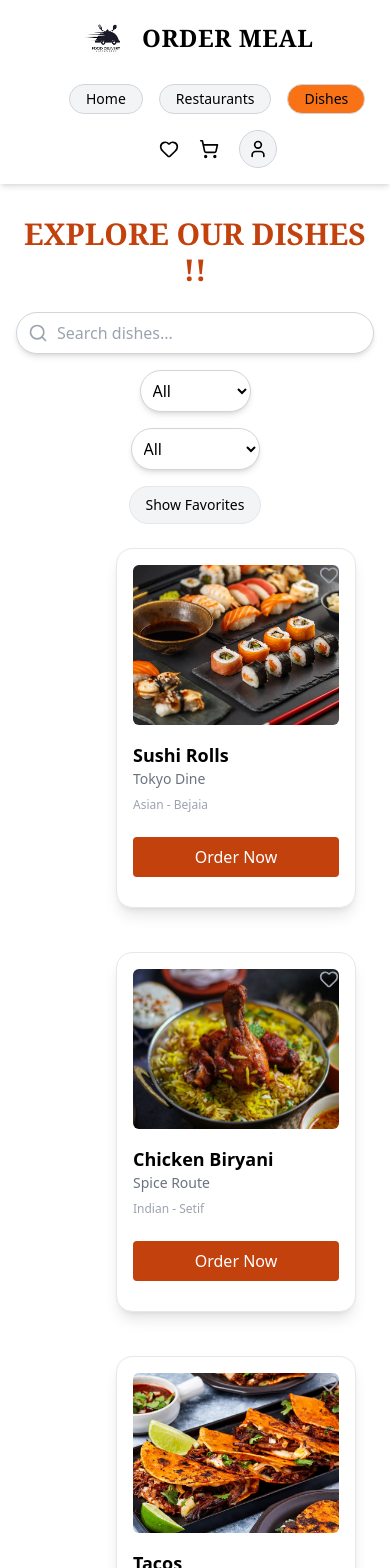
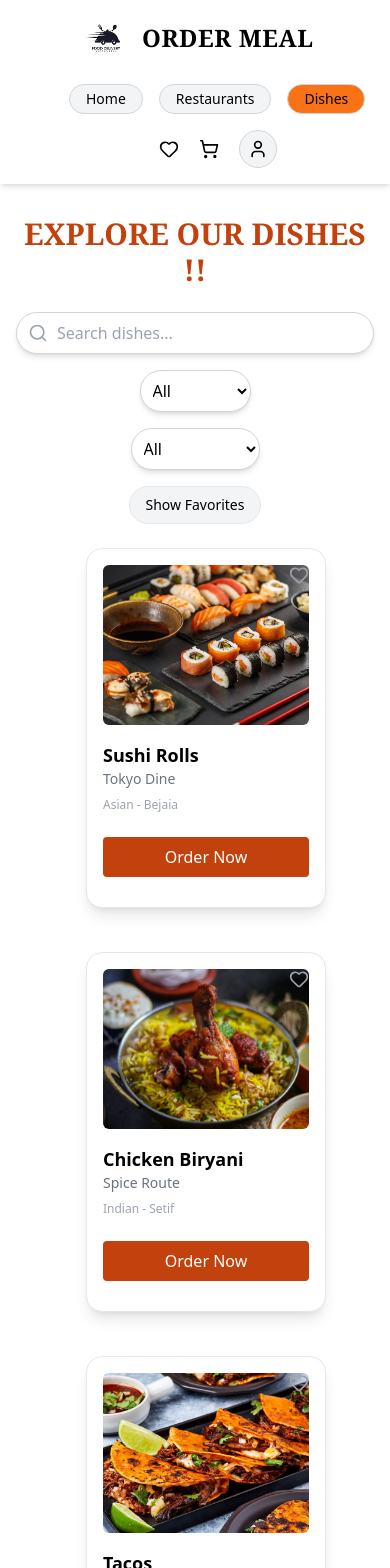
Before and after one commit to SohaibCdr/OrderMeal, a React (Vite) app: page /dishes in a window 390 px wide. Shown: the top 1568 px of the page. Built offline with nearby package versions, Linux system fonts and the light colour scheme.

Commit message:
fixing sm version 5

```diff
--- a/src/Pages/Dishes.jsx
+++ b/src/Pages/Dishes.jsx
@@ -134,7 +134,7 @@
       {currentItems.length === 0 ? (
         <p className="text-center text-gray-500">No dishes found.</p>
       ) : (
-        <div className="grid grid-cols-1 sm:grid-cols-2 md:grid-cols-3 lg:grid-cols-5 gap-1 ml-[100px] lg:ml-10  ">
+        <div className="grid grid-cols-1 sm:grid-cols-2 md:grid-cols-3 lg:grid-cols-5 gap-1 ml-[70px] lg:ml-10  ">
           {currentItems.map(dish => (
             <div key={dish.id} className="relative border border-gray-200 h-[360px] w-[240px] rounded-2xl bg-white shadow-lg p-4 mb-10">
               <img src={dish.image} alt={dish.name} className="h-40 w-full object-cover rounded-md mb-4" />
```
